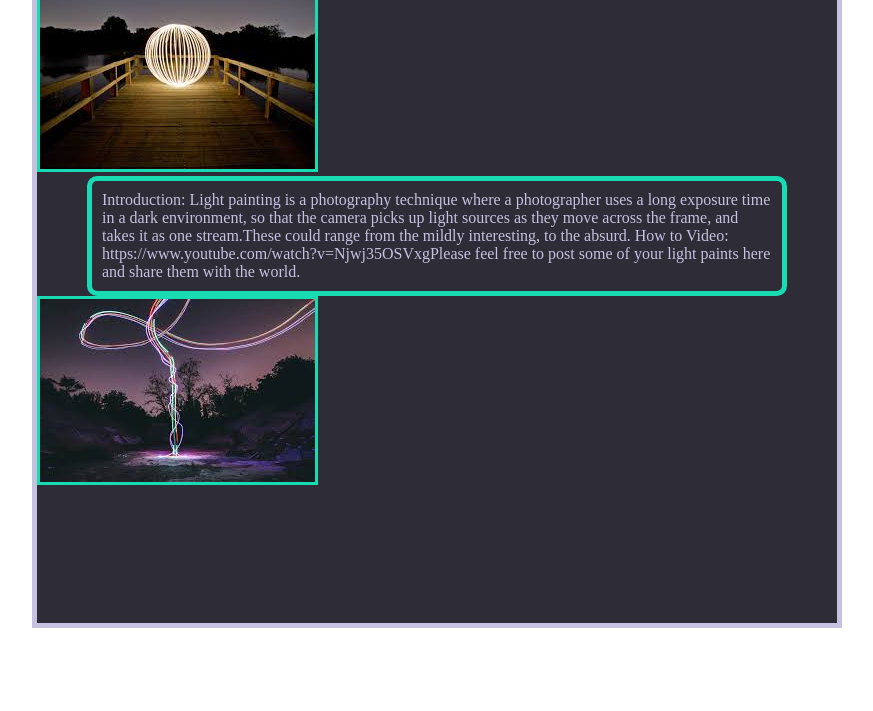
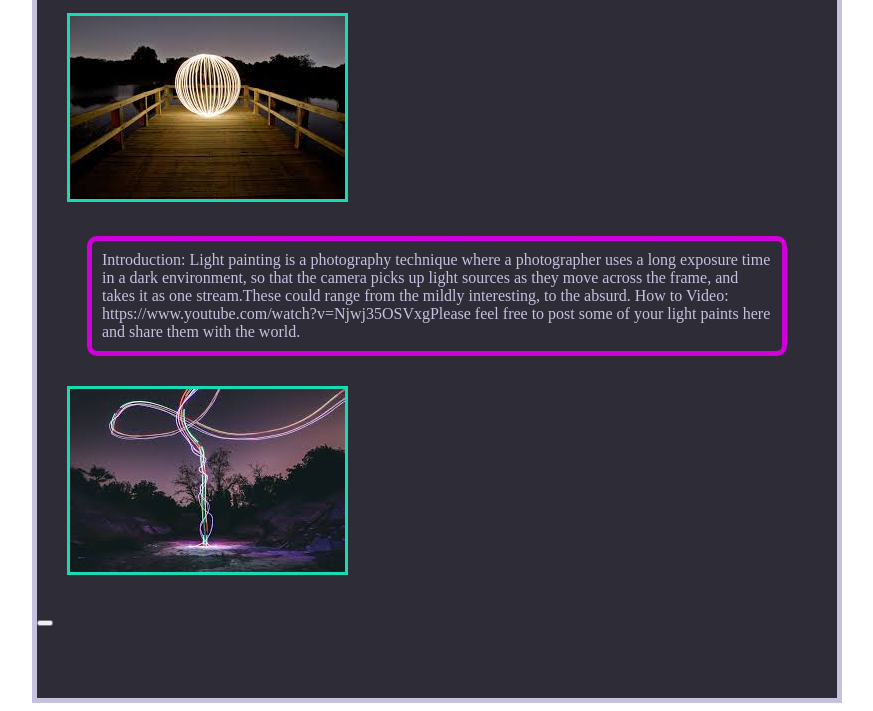
Before and after one commit to Wizorcerer/wdd130-tuggle, a plain HTML site: page index.html in a window 1280 px wide. Shown: the part 190-901 px from the top of the page, without its empty margins (203-1076 px from the left). Before the commit the page ends 826 px from the top, so only its background shows below. Drawn offline with Linux system fonts and the light colour scheme.

Commit message:
css changes to home page

```diff
--- a/index.html
+++ b/index.html
@@ -14,9 +14,12 @@
         <a href="page1.html">Page1</a>
         <a href="page2.html">Page2</a>
     </nav>
-        <img src="images/light paintng 1.jfif">
-        <p>Introduction: Light painting is a photography technique where a photographer uses a long exposure time in a dark environment, so that the camera picks up light sources as they move across the frame, and takes it as one stream.These could range from the mildly interesting, to the absurd. How to Video: https://www.youtube.com/watch?v=Njwj35OSVxgPlease feel free to post some of your light paints here and share them with the world.</p>
-        <img src="images/light painting 2.jfif">
+        <main>
+            <img src="images/light paintng 1.jfif">
+            <p>Introduction: Light painting is a photography technique where a photographer uses a long exposure time in a dark environment, so that the camera picks up light sources as they move across the frame, and takes it as one stream.These could range from the mildly interesting, to the absurd. How to Video: https://www.youtube.com/watch?v=Njwj35OSVxgPlease feel free to post some of your light paints here and share them with the world.</p>
+            <img src="images/light painting 2.jfif">
+        </main>
+        <button></button>
     </div>
 </body>
 </html>
--- a/style.css
+++ b/style.css
@@ -20,15 +20,17 @@ nav a{
 #wrapper{
     background: #2e2c37;
     width: 800px;
-    height: 800px;
+    height: 875px;
     justify-self: center;
     border: 5px solid #c5c1de;
 }
-div img{
+main img{
     border: 3px solid #18dbb4;
+    margin: 30px;
+    justify-self: center;
 }
 p{
-    border: 5px solid #18dbb4;
+    border: 5px solid #d100db;
     color: #c5c1de;
     margin: 0px 50px;
     border-radius: 10px;
```
Also changed, not shown: images/Picture1.png (added), 1 other file.
